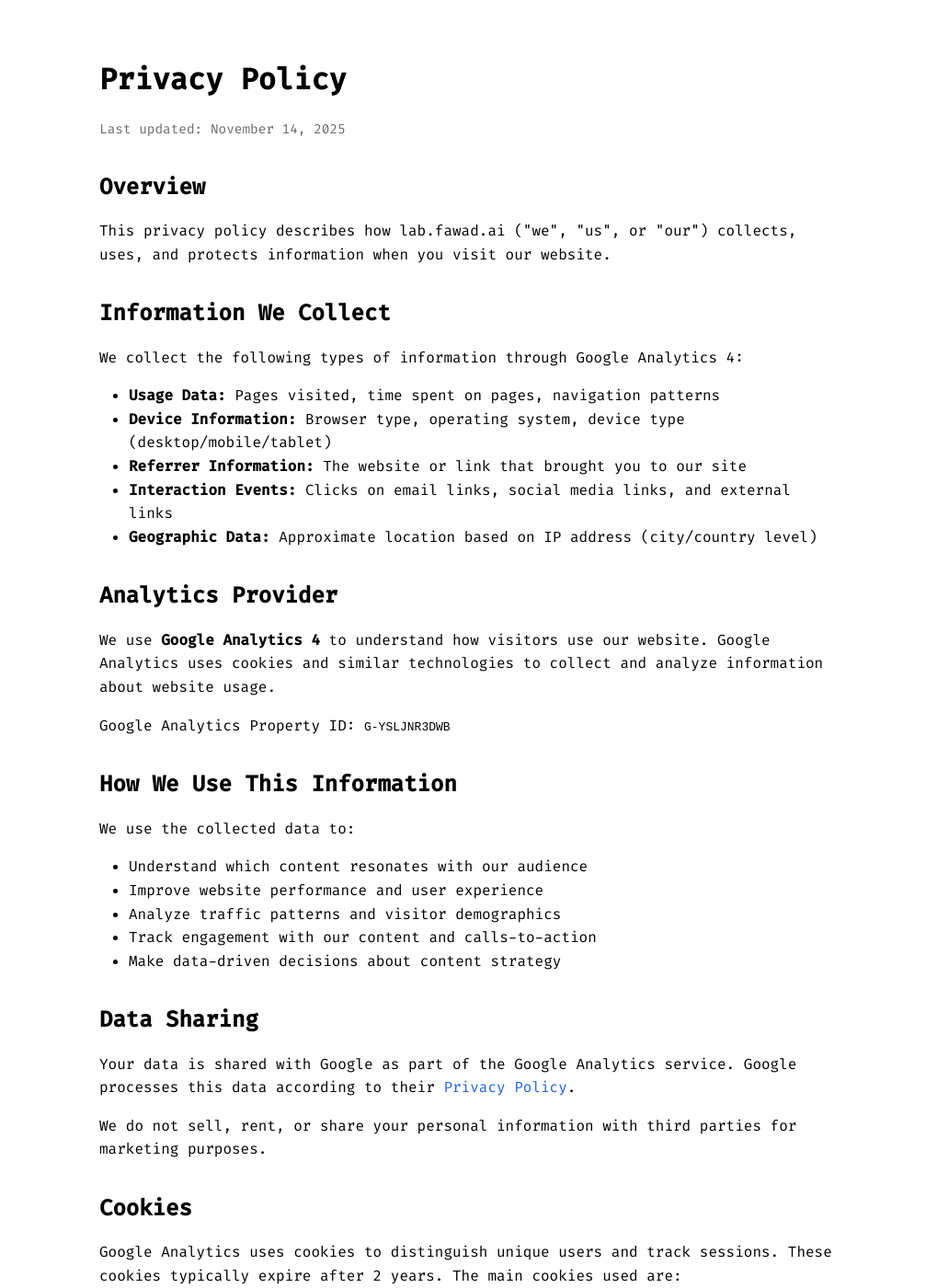
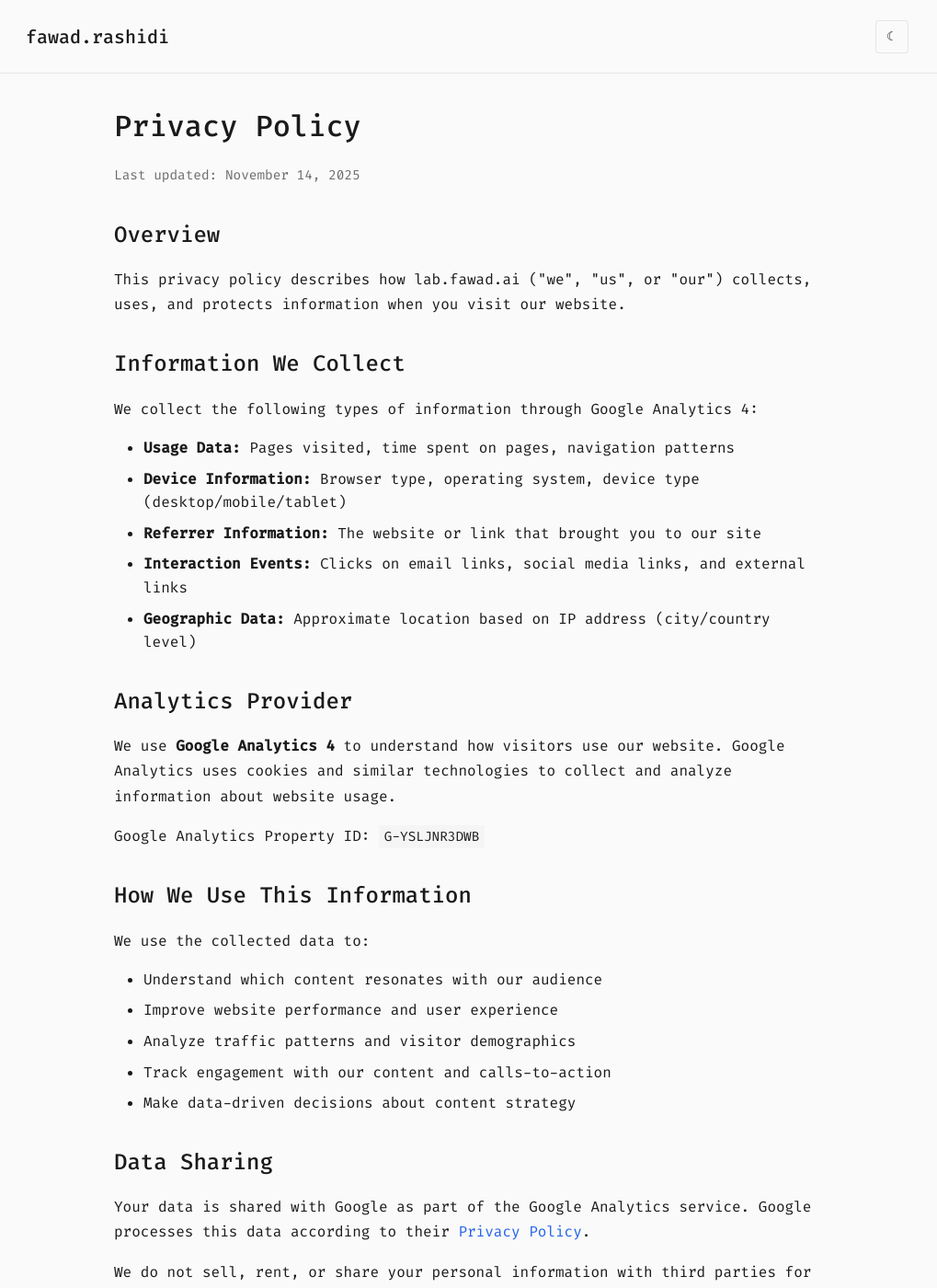
Before and after one commit to fawadafr/fawadafr.github.io, a Jekyll site: the page privacy.html, which Jekyll copies as it is, in a window 1280 px wide and 1400 px high. Shown: the whole window at 92% size, without its empty margins (132-1151 px from the left). Built offline with Jekyll 4.4.1, drawn with Linux system fonts in a browser that asks for light colours.

Commit message:
Add theme toggle and consistent styling to privacy page
- Add CSS variable system for light/dark mode support
- Add sticky header with theme toggle button
- Implement localStorage-based theme persistence
- Add GA4 tracking script
- Match design system from homepage

🤖 Generated with [Claude Code](https://claude.com/claude-code)

Co-Authored-By: Claude <noreply@anthropic.com>

```diff
--- a/privacy.html
+++ b/privacy.html
@@ -1,5 +1,5 @@
 <!DOCTYPE html>
-<html lang="en" data-theme="light">
+<html lang="en">
 <head>
   <meta charset="UTF-8">
   <meta name="viewport" content="width=device-width, initial-scale=1.0">
@@ -7,21 +7,209 @@
   <link rel="preconnect" href="https://fonts.googleapis.com">
   <link rel="preconnect" href="https://fonts.gstatic.com" crossorigin>
   <link href="https://fonts.googleapis.com/css2?family=Fira+Code:wght@400;500&display=swap" rel="stylesheet">
-  <link rel="stylesheet" href="/index.html">
   <style>
-    body { font-family: 'Fira Code', monospace; max-width: 800px; margin: 0 auto; padding: 40px 20px; line-height: 1.6; }
-    h1 { font-size: 2rem; margin-bottom: 1rem; }
-    h2 { font-size: 1.5rem; margin-top: 2rem; margin-bottom: 1rem; }
-    p { margin-bottom: 1rem; }
-    ul { margin-bottom: 1rem; padding-left: 2rem; }
-    a { color: #2563EB; text-decoration: none; }
-    a:hover { text-decoration: underline; }
-    .last-updated { color: #6B6B6B; font-size: 0.9rem; margin-bottom: 2rem; }
+    /* CSS RESET */
+    * {
+      margin: 0;
+      padding: 0;
+      box-sizing: border-box;
+    }
+
+    /* DESIGN TOKENS */
+    :root {
+      --color-bg: #FAFAFA;
+      --color-surface: #FFFFFF;
+      --color-text-primary: #1A1A1A;
+      --color-text-secondary: #6B6B6B;
+      --color-border: #E5E5E5;
+      --color-accent: #2563EB;
+      --color-code-bg: #F5F5F5;
+      --font-primary: 'Fira Code', monospace;
+      --space-2: 0.5rem;
+      --space-4: 1rem;
+      --space-6: 1.5rem;
+      --space-8: 2rem;
+      --header-height: 80px;
+    }
+
+    /* Dark Mode Variables */
+    [data-theme="dark"] {
+      --color-bg: #0A0A0A;
+      --color-surface: #1A1A1A;
+      --color-text-primary: #E5E5E5;
+      --color-text-secondary: #9CA3AF;
+      --color-border: #2A2A2A;
+      --color-accent: #60A5FA;
+      --color-code-bg: #1F1F1F;
+    }
+
+    /* System preference default */
+    @media (prefers-color-scheme: dark) {
+      :root:not([data-theme="light"]) {
+        --color-bg: #0A0A0A;
+        --color-surface: #1A1A1A;
+        --color-text-primary: #E5E5E5;
+        --color-text-secondary: #9CA3AF;
+        --color-border: #2A2A2A;
+        --color-accent: #60A5FA;
+        --color-code-bg: #1F1F1F;
+      }
+    }
+
+    body {
+      font-family: var(--font-primary);
+      color: var(--color-text-primary);
+      background-color: var(--color-bg);
+      line-height: 1.6;
+      -webkit-font-smoothing: antialiased;
+      -moz-osx-font-smoothing: grayscale;
+    }
+
+    /* HEADER */
+    .site-header {
+      position: sticky;
+      top: 0;
+      height: var(--header-height);
+      background-color: var(--color-bg);
+      border-bottom: 1px solid var(--color-border);
+      z-index: 1000;
+    }
+
+    .header-container {
+      max-width: 1024px;
+      margin: 0 auto;
+      padding: 0 var(--space-8);
+      height: 100%;
+      display: flex;
+      justify-content: space-between;
+      align-items: center;
+    }
+
+    .site-logo {
+      font-family: var(--font-primary);
+      font-size: 1.25rem;
+      font-weight: 500;
+      color: var(--color-text-primary);
+      text-decoration: none;
+    }
+
+    .theme-toggle {
+      background: none;
+      border: 1px solid var(--color-border);
+      border-radius: 4px;
+      padding: var(--space-2);
+      cursor: pointer;
+      color: var(--color-text-primary);
+      width: 36px;
+      height: 36px;
+      display: flex;
+      align-items: center;
+      justify-content: center;
+    }
+
+    .theme-toggle:hover {
+      border-color: var(--color-accent);
+    }
+
+    .sun-icon { display: none; }
+    .moon-icon { display: block; }
+    [data-theme="dark"] .sun-icon { display: block; }
+    [data-theme="dark"] .moon-icon { display: none; }
+
+    /* CONTENT */
+    .content {
+      max-width: 800px;
+      margin: 0 auto;
+      padding: var(--space-8) var(--space-4);
+    }
+
+    h1 {
+      font-size: 2rem;
+      margin-bottom: var(--space-4);
+      font-weight: 500;
+    }
+
+    h2 {
+      font-size: 1.5rem;
+      margin-top: var(--space-8);
+      margin-bottom: var(--space-4);
+      font-weight: 500;
+    }
+
+    p {
+      margin-bottom: var(--space-4);
+      line-height: 1.7;
+    }
+
+    ul {
+      margin-bottom: var(--space-4);
+      padding-left: var(--space-8);
+    }
+
+    li {
+      margin-bottom: var(--space-2);
+    }
+
+    a {
+      color: var(--color-accent);
+      text-decoration: none;
+    }
+
+    a:hover {
+      text-decoration: underline;
+    }
+
+    code {
+      font-family: var(--font-primary);
+      font-size: 0.9em;
+      background: var(--color-code-bg);
+      padding: 0.2em 0.4em;
+      border-radius: 3px;
+    }
+
+    .last-updated {
+      color: var(--color-text-secondary);
+      font-size: 0.9rem;
+      margin-bottom: var(--space-8);
+    }
+
+    hr {
+      margin: 3rem 0;
+      border: none;
+      border-top: 1px solid var(--color-border);
+    }
+
+    .text-center {
+      text-align: center;
+    }
   </style>
+
+  <!-- Google tag (gtag.js) -->
+  <script async src="https://www.googletagmanager.com/gtag/js?id=G-YSLJNR3DWB"></script>
+  <script>
+    window.dataLayer = window.dataLayer || [];
+    function gtag(){dataLayer.push(arguments);}
+    gtag('js', new Date());
+    gtag('config', 'G-YSLJNR3DWB');
+  </script>
 </head>
 <body>
-  <h1>Privacy Policy</h1>
-  <p class="last-updated">Last updated: November 14, 2025</p>
+
+  <!-- HEADER -->
+  <header class="site-header">
+    <div class="header-container">
+      <a href="/" class="site-logo">fawad.rashidi</a>
+      <button class="theme-toggle" id="themeToggle" aria-label="Toggle theme">
+        <span class="sun-icon">☀</span>
+        <span class="moon-icon">☾</span>
+      </button>
+    </div>
+  </header>
+
+  <!-- CONTENT -->
+  <main class="content">
+    <h1>Privacy Policy</h1>
+    <p class="last-updated">Last updated: November 14, 2025</p>
 
   <h2>Overview</h2>
   <p>
@@ -115,9 +303,46 @@
     <a href="mailto:fawad@lab.fawad.ai">fawad@lab.fawad.ai</a>
   </p>
 
-  <hr style="margin: 3rem 0; border: none; border-top: 1px solid #E5E5E5;">
-  <p style="text-align: center;">
-    <a href="/">← Back to Home</a>
-  </p>
+    <hr>
+    <p class="text-center">
+      <a href="/">← Back to Home</a>
+    </p>
+  </main>
+
+  <!-- THEME TOGGLE SCRIPT -->
+  <script>
+    // Theme toggle functionality
+    const themeToggle = document.getElementById('themeToggle');
+    const html = document.documentElement;
+
+    // Check for saved theme preference or use system preference
+    const savedTheme = localStorage.getItem('theme');
+    const systemPrefersDark = window.matchMedia('(prefers-color-scheme: dark)').matches;
+
+    if (savedTheme) {
+      html.setAttribute('data-theme', savedTheme);
+    } else if (systemPrefersDark) {
+      html.setAttribute('data-theme', 'dark');
+    } else {
+      html.setAttribute('data-theme', 'light');
+    }
+
+    // Toggle theme on button click
+    themeToggle.addEventListener('click', () => {
+      const currentTheme = html.getAttribute('data-theme');
+      const newTheme = currentTheme === 'light' ? 'dark' : 'light';
+
+      html.setAttribute('data-theme', newTheme);
+      localStorage.setItem('theme', newTheme);
+    });
+
+    // Listen for system theme changes
+    window.matchMedia('(prefers-color-scheme: dark)').addEventListener('change', (e) => {
+      if (!localStorage.getItem('theme')) {
+        html.setAttribute('data-theme', e.matches ? 'dark' : 'light');
+      }
+    });
+  </script>
+
 </body>
 </html>
```
